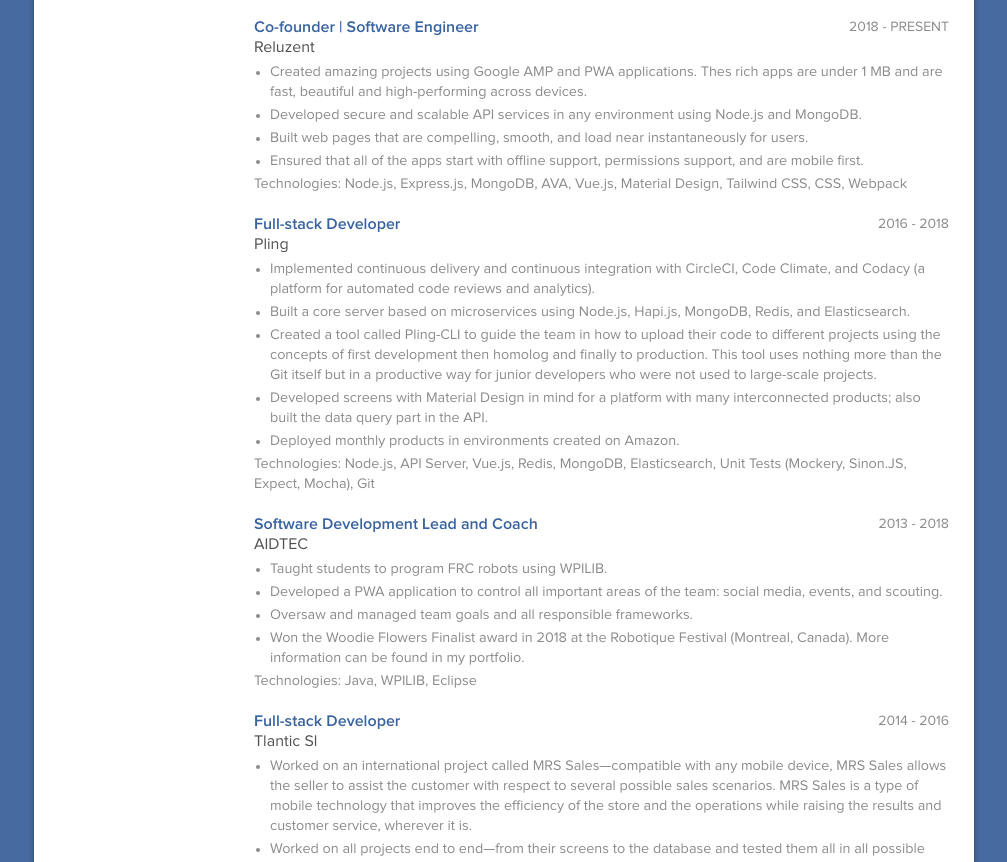
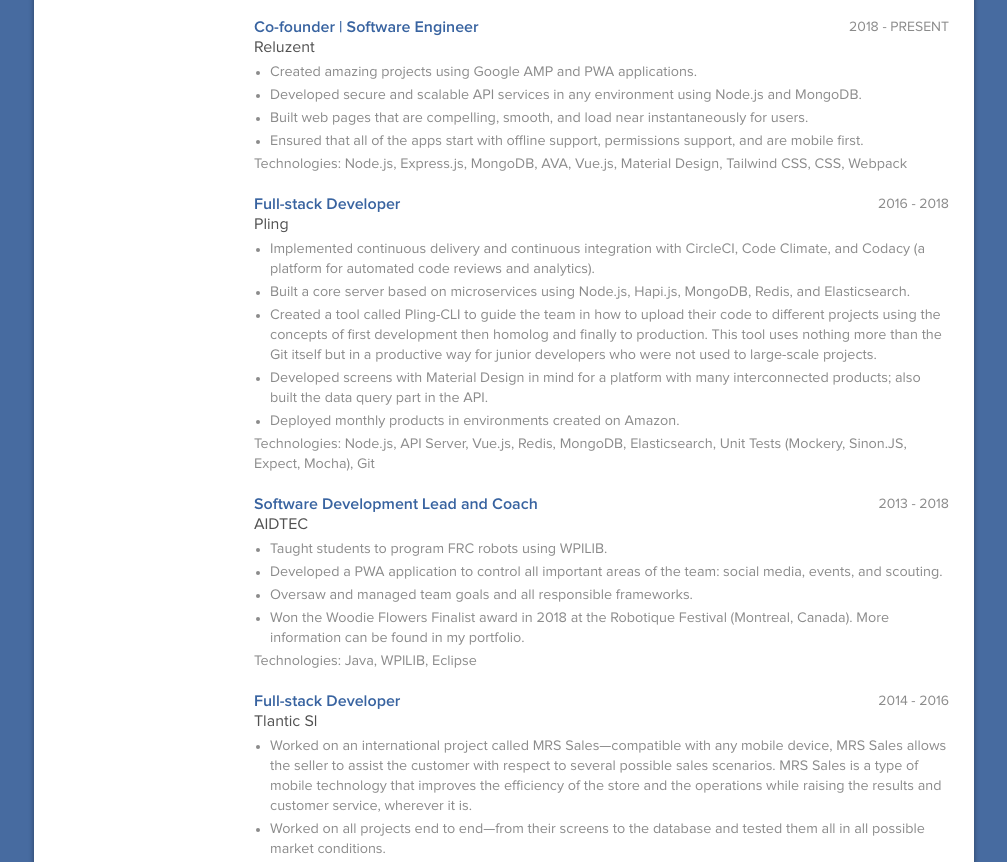
Before and after one commit to ezequielmross/ezequielmross.github.io, a plain HTML site: page index.html in a window 1280 px wide. Shown: the part 1196-2058 px from the top of the page, without its empty margins (136-1143 px from the left). Drawn offline with Linux system fonts and the light colour scheme.

Commit message:
Improve text reluzent

```diff
--- a/index.html
+++ b/index.html
@@ -183,7 +183,7 @@
                                     </div>
                                     <div class="muted">
                                        <ul>
-                                          <li>Created amazing projects using Google AMP and PWA applications. Thes rich apps are under 1 MB  and are fast, beautiful and high-performing across devices.</li>
+                                          <li>Created amazing projects using Google AMP and PWA applications.</li>
                                           <li>Developed secure and scalable API services in any environment using Node.js and MongoDB.</li>
                                           <li>Built web pages that are compelling, smooth, and load near instantaneously for users.</li>
                                           <li>Ensured that all of the apps start with offline support, permissions support, and are mobile first.</li>
```
